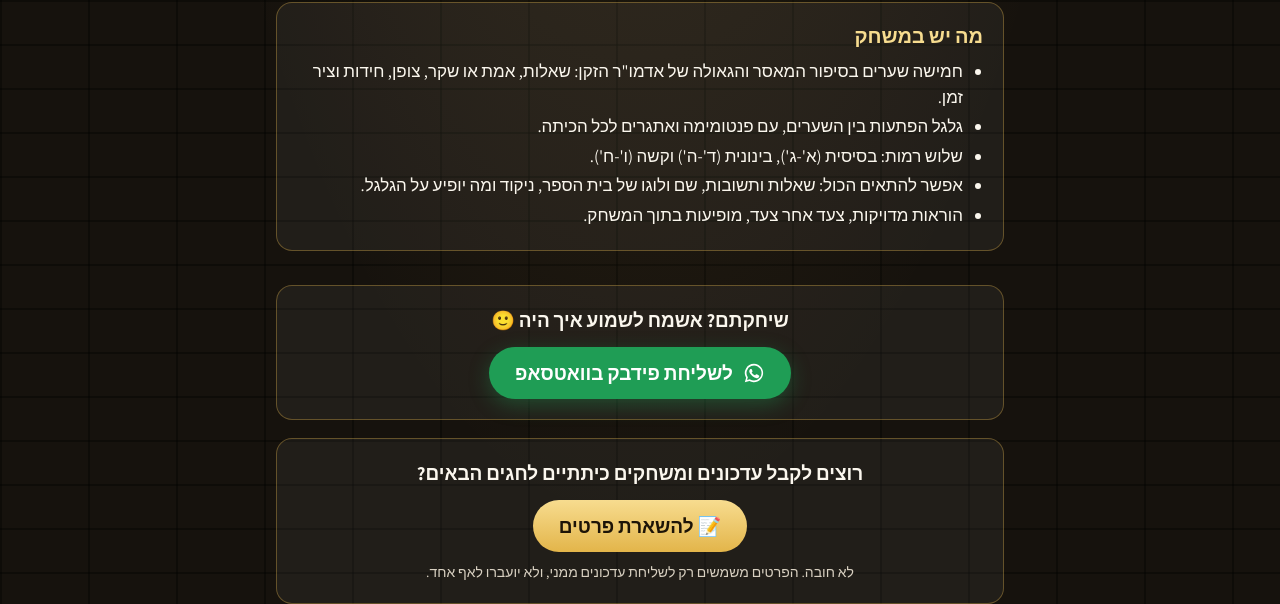
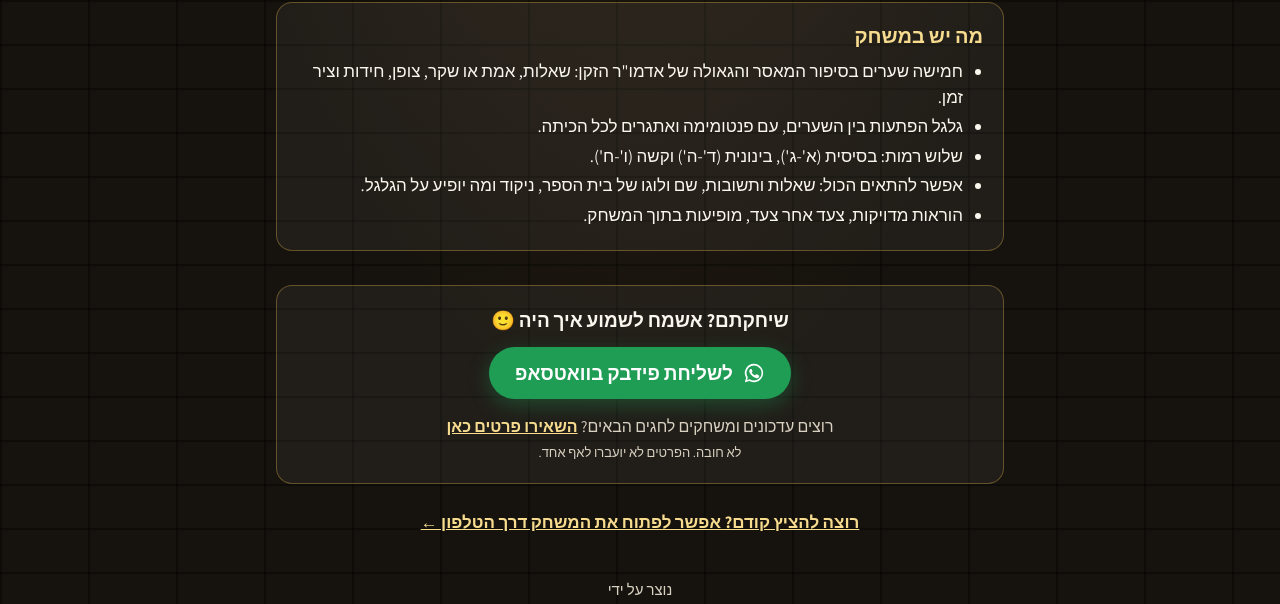
Before and after one commit to AVIGAILAI/mesimat-geula, a plain HTML site: page download/index.html in a window 1280 px wide. Shown: the part 1232-1836 px from the top of the page. Drawn offline with Linux system fonts and the light colour scheme.

Commit message:
Merge updates form into feedback box as a small link
Co-Authored-By: Claude Opus 5.5 <noreply@anthropic.com>

```diff
--- a/download/index.html
+++ b/download/index.html
@@ -48,11 +48,9 @@
   .wa{display:inline-flex;align-items:center;gap:10px;padding:12px 26px;border-radius:99px;text-decoration:none;font-weight:800;font-size:19px;color:#fff;background:#1f9d55;box-shadow:0 6px 20px rgba(31,157,85,.35)}
   .wa:hover{background:#22b060} .wa:focus-visible{outline:3px solid var(--ink);outline-offset:4px}
   .wa svg{width:22px;height:22px;flex:none}
-  .upd{margin-top:18px;padding:20px;border-radius:16px;background:var(--card);border:1px solid var(--line)}
-  .upd p{margin:0 0 12px;font-size:19px;font-weight:700}
-  .upd small{display:block;margin-top:10px;color:var(--muted);font-size:14px}
-  .form{display:inline-flex;align-items:center;gap:8px;padding:12px 26px;border-radius:99px;text-decoration:none;font-weight:800;font-size:19px;color:#1d1407;background:linear-gradient(180deg,var(--gold-hi),var(--gold))}
-  .form:hover{transform:translateY(-2px)} .form:focus-visible{outline:3px solid var(--ink);outline-offset:4px}
+  .fb .more{margin:16px 0 0;font-size:16px;font-weight:400;color:var(--muted)}
+  .fb .more a{color:var(--gold-hi);font-weight:700;white-space:nowrap}
+  .fb .more small{display:block;font-size:13px;margin-top:4px}
   footer{margin-top:44px;display:flex;flex-direction:column;align-items:center;gap:8px;color:var(--muted);font-size:15px}
   footer img{width:200px;height:auto}
 </style>
@@ -94,12 +92,7 @@
   <div class="fb">
     <p>שיחקתם? אשמח לשמוע איך היה 🙂</p>
     <a class="wa" href="https://wa.me/972546937215?text=%D7%94%D7%99%D7%99%20%D7%90%D7%91%D7%99%D7%92%D7%99%D7%9C%2C%20%D7%A9%D7%99%D7%97%D7%A7%D7%A0%D7%95%20%D7%91%D7%9E%D7%A9%D7%99%D7%9E%D7%AA%20%D7%92%D7%90%D7%95%D7%9C%D7%94%20%D7%95" target="_blank" rel="noopener"><svg viewBox="0 0 24 24" fill="currentColor" aria-hidden="true"><path d="M12 2a10 10 0 0 0-8.6 15.1L2 22l5-1.3A10 10 0 1 0 12 2zm0 18.2a8.2 8.2 0 0 1-4.2-1.2l-.3-.2-3 .8.8-2.9-.2-.3A8.2 8.2 0 1 1 12 20.2zm4.5-6.1c-.2-.1-1.5-.7-1.7-.8s-.4-.1-.6.1-.7.8-.8 1-.3.2-.5.1a6.7 6.7 0 0 1-3.3-2.9c-.3-.4.3-.4.7-1.3a.5.5 0 0 0 0-.4l-.8-1.9c-.2-.5-.4-.4-.6-.4h-.5a1 1 0 0 0-.7.3 3 3 0 0 0-.9 2.2 5.2 5.2 0 0 0 1.1 2.8 11.9 11.9 0 0 0 4.6 4c1.7.7 2.4.8 3.2.7a2.8 2.8 0 0 0 1.8-1.3 2.3 2.3 0 0 0 .2-1.3c-.1-.1-.2-.2-.4-.3z"/></svg>לשליחת פידבק בוואטסאפ</a>
-  </div>
-
-  <div class="upd">
-    <p>רוצים לקבל עדכונים ומשחקים כיתתיים לחגים הבאים?</p>
-    <a class="form" href="https://docs.google.com/forms/d/e/1FAIpQLSdyPsdTDKhh3wv6EZ-Mn1MmbvsrPiJX-F599HnXAmge4E-CTA/viewform" target="_blank" rel="noopener">📝 להשארת פרטים</a>
-    <small>לא חובה. הפרטים משמשים רק לשליחת עדכונים ממני, ולא יועברו לאף אחד.</small>
+    <p class="more">רוצים עדכונים ומשחקים לחגים הבאים? <a href="https://docs.google.com/forms/d/e/1FAIpQLSdyPsdTDKhh3wv6EZ-Mn1MmbvsrPiJX-F599HnXAmge4E-CTA/viewform" target="_blank" rel="noopener">השאירו פרטים כאן</a><small>לא חובה. הפרטים לא יועברו לאף אחד.</small></p>
   </div>
 
   <a class="peek" href="../">רוצה להציץ קודם? אפשר לפתוח את המשחק דרך הטלפון ←</a>
```
